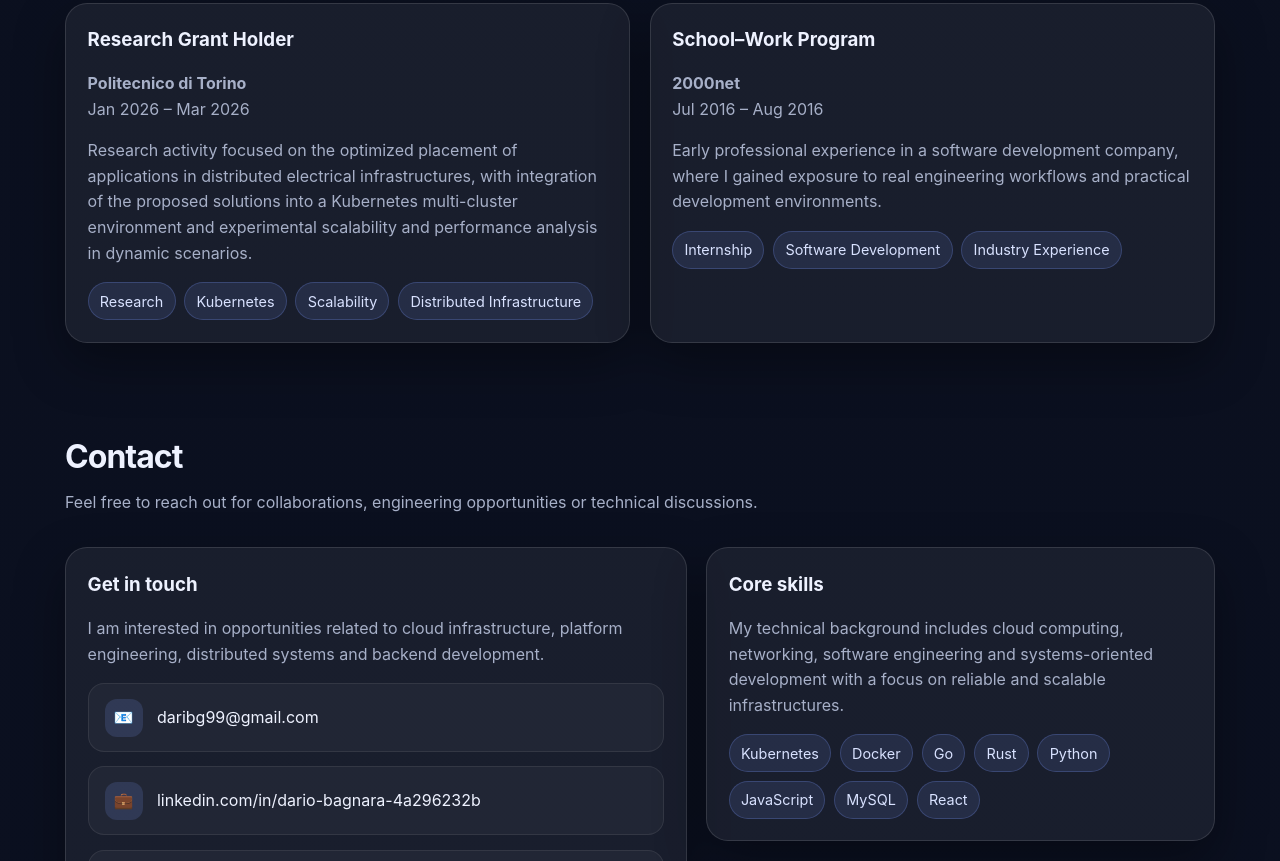
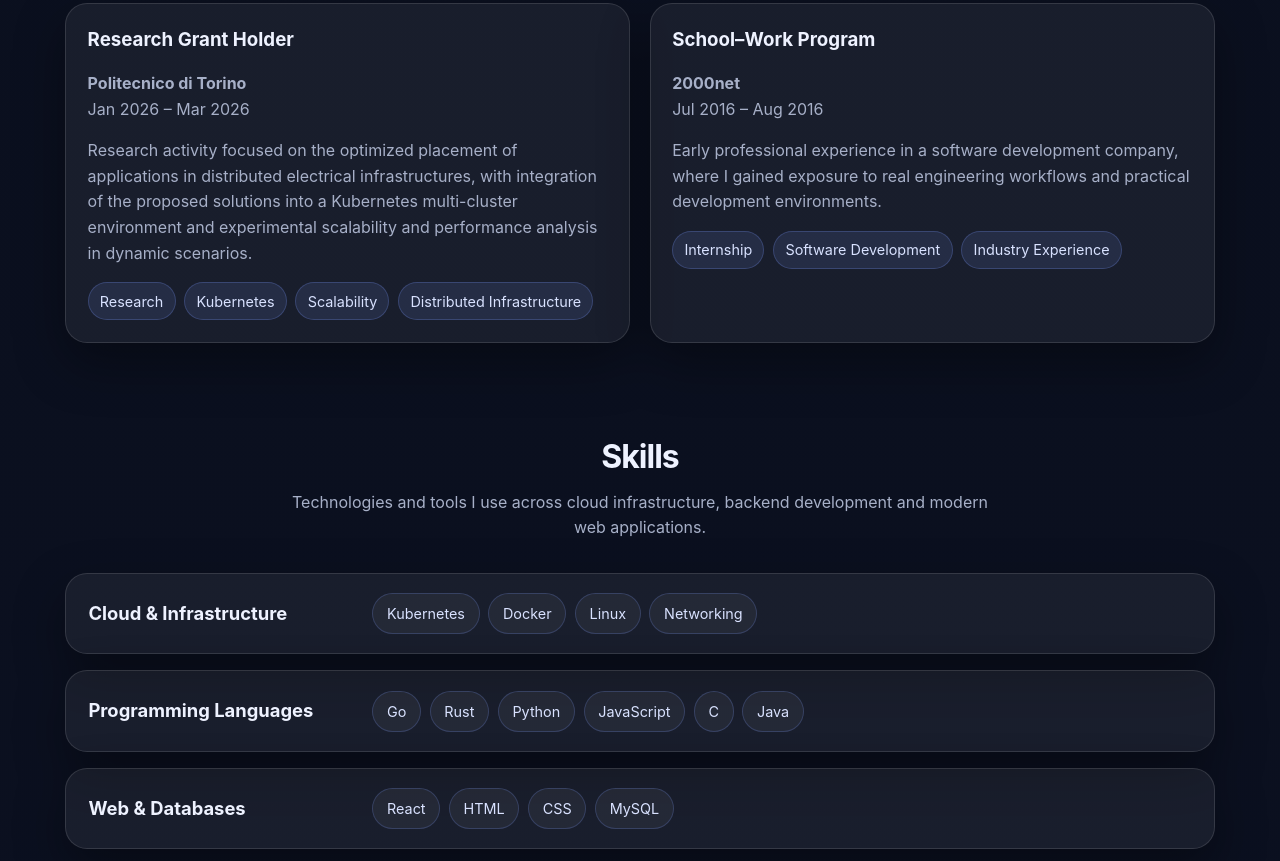
Before and after one commit to daribg99/daribg99.github.io, a plain HTML site: page index.html in a window 1280 px wide. Shown: the part 1939-2800 px from the top of the page. Drawn offline with Linux system fonts and the light colour scheme.

Commit message:
skill and contact

```diff
--- a/index.html
+++ b/index.html
@@ -22,6 +22,7 @@
         <a href="#about">About</a>
         <a href="#projects">Projects</a>
         <a href="#experience">Experience</a>
+        <a href="#skills">Skills</a>
         <a href="#contact">Contact</a>
       </nav>
 
@@ -240,6 +241,49 @@
       </div>
     </section>
 
+    <section class="container" id="skills">
+    <div class="fade-in">
+      <h2 class="section-title">Skills</h2>
+      <p class="section-subtitle">
+        Technologies and tools I use across cloud infrastructure, backend development and modern web applications.
+      </p>
+    </div>
+
+    <div class="skills-list">
+      <div class="skill-row card fade-in">
+        <h3>Cloud & Infrastructure</h3>
+        <div class="tags">
+          <span class="tag">Kubernetes</span>
+          <span class="tag">Docker</span>
+          <span class="tag">Linux</span>
+          <span class="tag">Networking</span>
+        </div>
+      </div>
+
+      <div class="skill-row card fade-in">
+        <h3>Programming Languages</h3>
+        <div class="tags">
+          <span class="tag">Go</span>
+          <span class="tag">Rust</span>
+          <span class="tag">Python</span>
+          <span class="tag">JavaScript</span>
+          <span class="tag">C</span>
+          <span class="tag">Java</span>
+        </div>
+      </div>
+
+      <div class="skill-row card fade-in">
+        <h3>Web & Databases</h3>
+        <div class="tags">
+          <span class="tag">React</span>
+          <span class="tag">HTML</span>
+          <span class="tag">CSS</span>
+          <span class="tag">MySQL</span>
+        </div>
+      </div>
+    </div>
+  </section>
+
     <section class="container" id="contact">
       <div class="fade-in">
         <h2 class="section-title">Contact</h2>
@@ -259,35 +303,16 @@
           <div class="contact-list">
             <div class="contact-item">
               <span>📧</span>
-              <span>daribg99@gmail.com</span>
+              <span><a href="mailto:daribg99@gmail.com">daribg99@gmail.com</a></span>
             </div>
             <div class="contact-item">
               <span>💼</span>
-              <span>linkedin.com/in/dario-bagnara-4a296232b</span>
+              <span><a href="https://linkedin.com/in/dario-bagnara-4a296232b" target="_blank">linkedin.com/in/dario-bagnara-4a296232b</a></span>
             </div>
             <div class="contact-item">
               <span>💻</span>
-              <span>github.com/daribg99</span>
+              <span><a href="https://github.com/daribg99" target="_blank">github.com/daribg99</a></span>
             </div>
-          </div>
-        </article>
-
-        <article class="card fade-in">
-          <h3>Core skills</h3>
-          <p class="muted">
-            My technical background includes cloud computing, networking,
-            software engineering and systems-oriented development with a focus
-            on reliable and scalable infrastructures.
-          </p>
-          <div class="tags">
-            <span class="tag">Kubernetes</span>
-            <span class="tag">Docker</span>
-            <span class="tag">Go</span>
-            <span class="tag">Rust</span>
-            <span class="tag">Python</span>
-            <span class="tag">JavaScript</span>
-            <span class="tag">MySQL</span>
-            <span class="tag">React</span>
           </div>
         </article>
       </div>
--- a/style.css
+++ b/style.css
@@ -219,7 +219,7 @@ main {
 }
 
 .hero-card {
-  background: linear-gradient(180deg, rgba(255,255,255,0.08), rgba(255,255,255,0.04));
+  background: linear-gradient(180deg, rgba(255, 255, 255, 0.08), rgba(255, 255, 255, 0.04));
   border: 1px solid var(--card-border);
   border-radius: 28px;
   padding: 1.3rem;
@@ -241,7 +241,7 @@ main {
 .mini-window {
   border-radius: 20px;
   background: #0a1020;
-  border: 1px solid rgba(255,255,255,0.08);
+  border: 1px solid rgba(255, 255, 255, 0.08);
   overflow: hidden;
 }
 
@@ -249,7 +249,7 @@ main {
   display: flex;
   gap: 0.45rem;
   padding: 0.8rem 0.9rem;
-  border-bottom: 1px solid rgba(255,255,255,0.08);
+  border-bottom: 1px solid rgba(255, 255, 255, 0.08);
   background: #0d1528;
 }
 
@@ -257,7 +257,7 @@ main {
   width: 10px;
   height: 10px;
   border-radius: 50%;
-  background: rgba(255,255,255,0.28);
+  background: rgba(255, 255, 255, 0.28);
 }
 
 .mini-body {
@@ -269,12 +269,20 @@ main {
 .code-line {
   height: 12px;
   border-radius: 999px;
-  background: linear-gradient(90deg, rgba(124,156,255,0.8), rgba(159,124,255,0.45));
+  background: linear-gradient(90deg, rgba(124, 156, 255, 0.8), rgba(159, 124, 255, 0.45));
 }
 
-.code-line.short { width: 44%; }
-.code-line.mid { width: 72%; }
-.code-line.long { width: 90%; }
+.code-line.short {
+  width: 44%;
+}
+
+.code-line.mid {
+  width: 72%;
+}
+
+.code-line.long {
+  width: 90%;
+}
 
 .stats {
   margin-top: 1rem;
@@ -284,8 +292,8 @@ main {
 }
 
 .stat {
-  background: rgba(255,255,255,0.04);
-  border: 1px solid rgba(255,255,255,0.08);
+  background: rgba(255, 255, 255, 0.04);
+  border: 1px solid rgba(255, 255, 255, 0.08);
   border-radius: 16px;
   padding: 1rem;
   text-align: center;
@@ -388,7 +396,7 @@ section {
   display: grid;
   place-items: center;
   border-radius: 12px;
-  background: linear-gradient(135deg, rgba(124,156,255,0.24), rgba(159,124,255,0.24));
+  background: linear-gradient(135deg, rgba(124, 156, 255, 0.24), rgba(159, 124, 255, 0.24));
   font-size: 1.1rem;
 }
 
@@ -408,9 +416,74 @@ section {
   color: white;
 }
 
+/* SKILLS */
+#skills .section-title,
+#skills .section-subtitle {
+  text-align: center;
+  margin-left: auto;
+  margin-right: auto;
+}
+
+.skills-list {
+  display: flex;
+  flex-direction: column;
+  gap: 1rem;
+}
+
+.skill-row {
+  display: grid;
+  grid-template-columns: 260px 1fr;
+  align-items: center;
+  gap: 1.5rem;
+  padding: 1.2rem 1.4rem;
+}
+
+.skill-row h3 {
+  margin: 0;
+  font-size: 1.15rem;
+}
+
+.skill-row .tags {
+  margin-top: 0;
+  justify-content: flex-start;
+}
+
+#skills .tag {
+  padding: 0.5rem 0.85rem;
+  background: rgba(255, 255, 255, 0.05);
+  border: 1px solid rgba(124, 156, 255, 0.22);
+  transition: transform 0.2s ease, border-color 0.2s ease, background 0.2s ease;
+}
+
+#skills .tag:hover {
+  transform: translateY(-2px);
+  border-color: rgba(124, 156, 255, 0.4);
+  background: rgba(124, 156, 255, 0.12);
+}
+
+@media (max-width: 820px) {
+  .skill-row {
+    grid-template-columns: 1fr;
+    align-items: flex-start;
+  }
+}
+
+/* CONTACT */
 .contact-grid {
-  grid-template-columns: 1.1fr 0.9fr;
-  align-items: start;
+  grid-template-columns: 1fr;
+  justify-items: center;
+}
+
+.contact-grid > .card {
+  width: 100%;
+  max-width: 640px;
+}
+
+#contact .section-title,
+#contact .section-subtitle {
+  text-align: center;
+  margin-left: auto;
+  margin-right: auto;
 }
 
 .contact-list {
@@ -425,8 +498,8 @@ section {
   gap: 0.9rem;
   padding: 0.9rem 1rem;
   border-radius: 16px;
-  background: rgba(255,255,255,0.04);
-  border: 1px solid rgba(255,255,255,0.08);
+  background: rgba(255, 255, 255, 0.04);
+  border: 1px solid rgba(255, 255, 255, 0.08);
 }
 
 .contact-item span:first-child {
@@ -436,6 +509,16 @@ section {
   place-items: center;
   border-radius: 12px;
   background: rgba(124, 156, 255, 0.16);
+  flex-shrink: 0;
+}
+
+.contact-item a {
+  color: #dce5ff;
+  word-break: break-word;
+}
+
+.contact-item a:hover {
+  color: white;
 }
 
 footer {
@@ -458,8 +541,7 @@ footer {
 @media (max-width: 980px) {
   .hero,
   .about-grid,
-  .project-grid,
-  .contact-grid {
+  .project-grid {
     grid-template-columns: 1fr;
   }
 
@@ -504,4 +586,8 @@ footer {
   .btn {
     width: 100%;
   }
+
+  .contact-item {
+    align-items: flex-start;
+  }
 }
```
